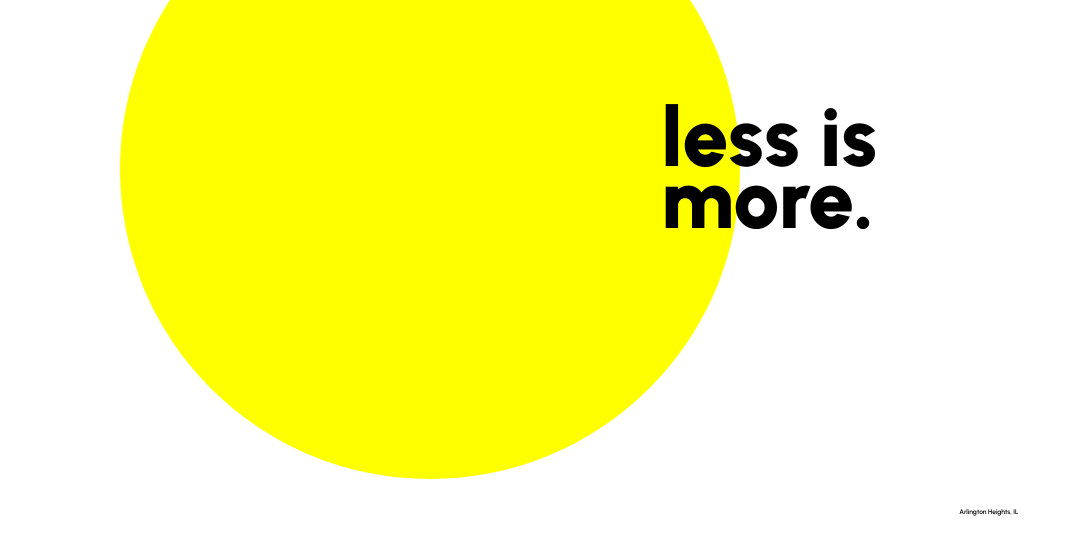
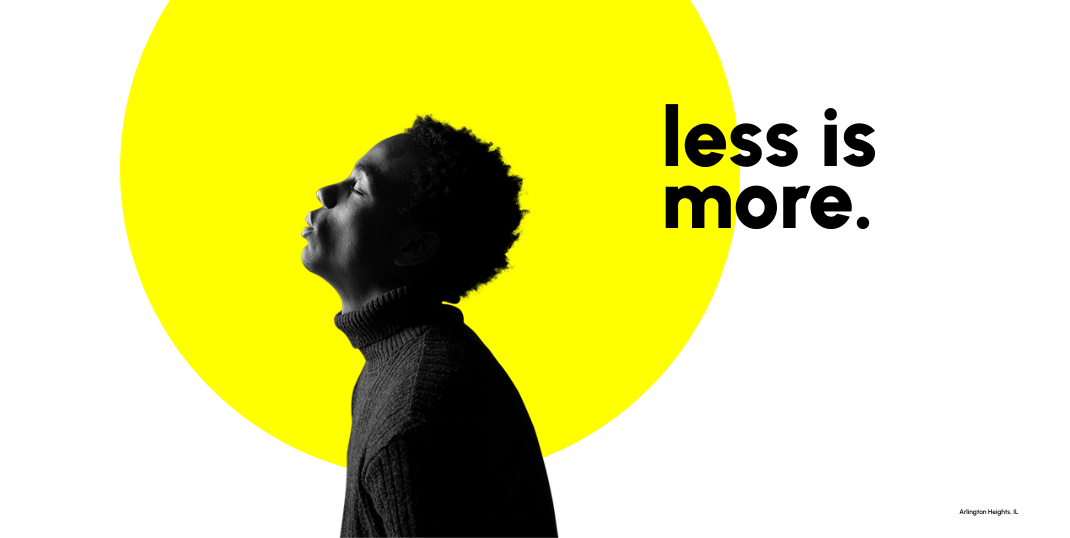
Before and after one commit to intrepid-codes/portfolio, a plain HTML site: page index.html in a window 1280 px wide. Shown: the part 262-800 px from the top of the page, 210-1280 px from the left. Drawn offline with nearby package versions, Linux system fonts and the light colour scheme.

Commit message:
Update index.html

```diff
--- a/index.html
+++ b/index.html
@@ -56,7 +56,7 @@
         </div>
         <div id="yellow-circle"></div>
         <div id="port-person">
-          <img src="images/port-man.png" alt="" />
+          <img src="port-man.png" alt="" />
         </div>
       </div>
     </div>
```
